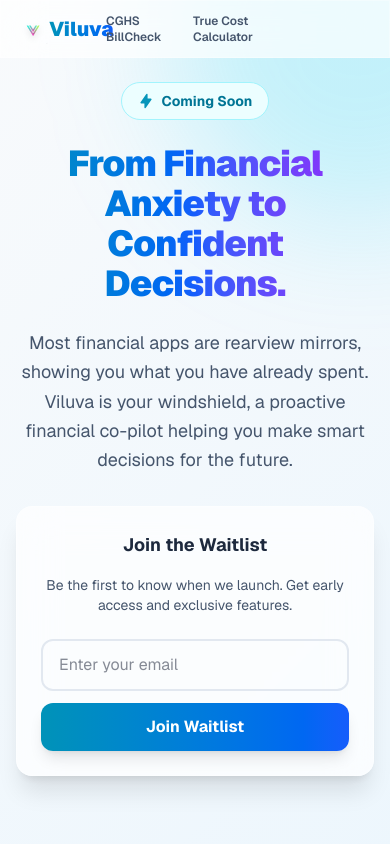
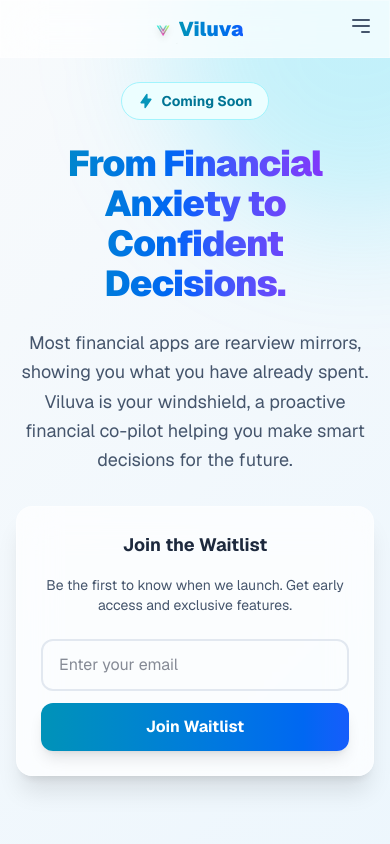
Before and after one commit to Viluva/viluva-med-audit, a Next.js app: page / in a window 390 px wide. Shown: the top 844 px of the page. Built offline with nearby package versions, Linux system fonts and the light colour scheme.

Commit message:
feat: enhance HomePageNavigation with mobile menu functionality and improved layout

```diff
--- a/src/components/HomePageNavigation.tsx
+++ b/src/components/HomePageNavigation.tsx
@@ -1,11 +1,16 @@
+"use client";
+
 import Image from "next/image";
 import Link from "next/link";
+import { useState } from "react";
 
 export default function HomePageNavigation() {
+  const [isMenuOpen, setIsMenuOpen] = useState(false);
+
   return (
     <nav className="w-full sticky top-0 z-50 glass">
       <div className="max-w-6xl mx-auto px-4 sm:px-6 py-3 sm:py-4">
-        <div className="relative flex items-center justify-between">
+        <div className="relative flex items-center justify-center sm:justify-between">
           <div className="flex items-center gap-2 sm:gap-3">
             <Link
               href="/"
@@ -26,14 +31,44 @@
               </div>
             </Link>
           </div>
-          <div className="absolute left-1/2 -translate-x-1/2 flex items-center gap-2 sm:gap-4">
+          {/* Hamburger button */}
+          <div className="absolute right-0 sm:hidden">
+            <button
+              onClick={() => setIsMenuOpen(!isMenuOpen)}
+              className="text-slate-600 hover:text-cyan-600 focus:outline-none"
+            >
+              <svg
+                className="w-6 h-6"
+                fill="none"
+                stroke="currentColor"
+                viewBox="0 0 24 24"
+              >
+                {isMenuOpen ? (
+                  <path
+                    strokeLinecap="round"
+                    strokeLinejoin="round"
+                    strokeWidth={2}
+                    d="M6 18L18 6M6 6l12 12"
+                  />
+                ) : (
+                  <path
+                    strokeLinecap="round"
+                    strokeLinejoin="round"
+                    strokeWidth={2}
+                    d="M4 6h16M4 12h16m-7 6h7"
+                  />
+                )}
+              </svg>
+            </button>
+          </div>
+          {/* Desktop Links */}
+          <div className="hidden sm:flex absolute left-1/2 -translate-x-1/2 items-center gap-2 sm:gap-4">
             <Link
               href="/cghs-billcheck"
               className="text-xs sm:text-sm font-semibold text-slate-600 hover:text-cyan-600 transition-colors"
             >
               CGHS BillCheck
             </Link>
-            <br />
             <Link
               href="/time-converter"
               className="text-xs sm:text-sm font-semibold text-slate-600 hover:text-cyan-600 transition-colors"
@@ -41,8 +76,26 @@
               True Cost Calculator
             </Link>
           </div>
-          <div></div>
         </div>
+        {/* Mobile Menu */}
+        {isMenuOpen && (
+          <div className="sm:hidden mt-4">
+            <div className="flex flex-col gap-4">
+              <Link
+                href="/cghs-billcheck"
+                className="text-sm font-semibold text-slate-600 hover:text-cyan-600 transition-colors"
+              >
+                CGHS BillCheck
+              </Link>
+              <Link
+                href="/time-converter"
+                className="text-sm font-semibold text-slate-600 hover:text-cyan-600 transition-colors"
+              >
+                True Cost Calculator
+              </Link>
+            </div>
+          </div>
+        )}
       </div>
     </nav>
   );
```
